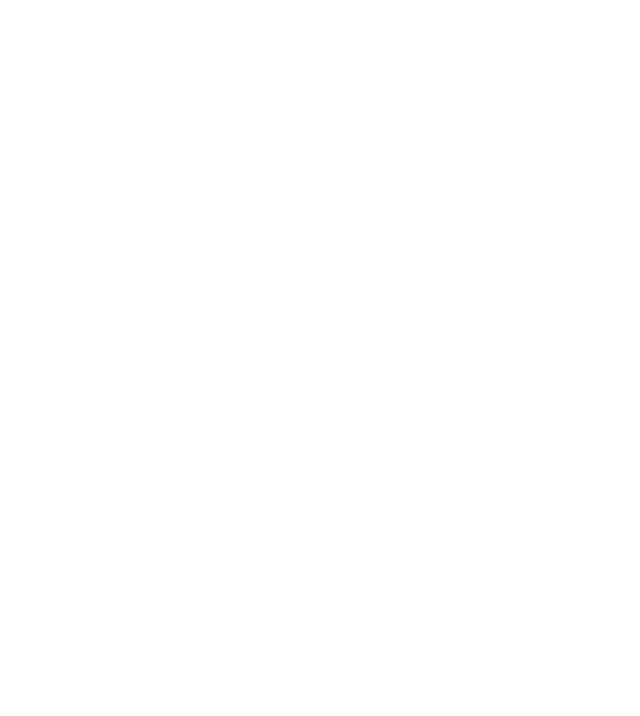
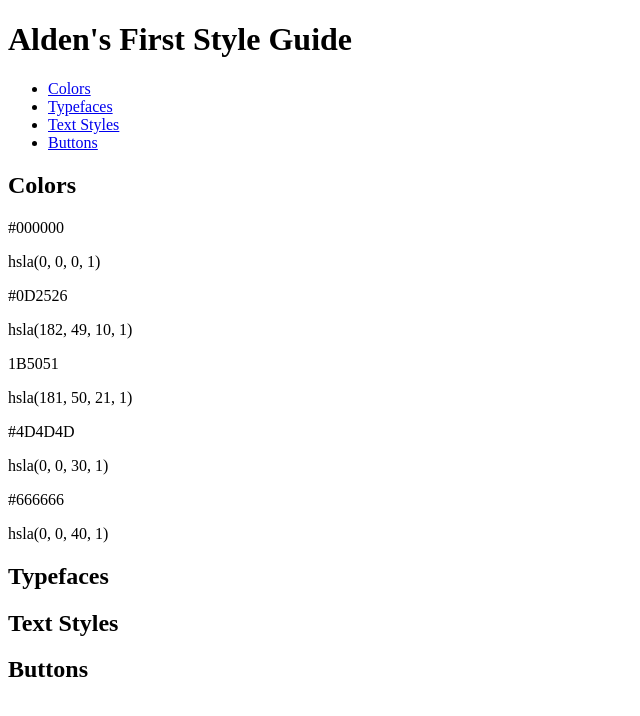
Before and after one commit to aldencobb/Early-Projects, a plain HTML site: page Alden's First Style Guide/index.html in a window 1280 px wide. Shown: the whole page, without its empty margins (0-640 px from the left). Drawn offline with Linux system fonts and the light colour scheme.

Commit message:
Body Sections outlined; color sections finished

```diff
--- a/Alden's First Style Guide/index.html
+++ b/Alden's First Style Guide/index.html
@@ -7,7 +7,73 @@
             <link href="resources/styles.css" rel="stylesheet" type="text/css">
 
         </head>
+        <body>
+            <!--Header/navbar-->
+            <header>
+                <h1>Alden's First Style Guide</h1>
+                <nav>
+                    <ul>
+                     <li><a href="#target-colors">Colors</a>
+                     </li>
+                        <li>
+                        <a href="#target-typefaces">Typefaces</a>
+                        </li>
+                        <li>
+                        <a href="#target-textstyles">Text Styles</a>
+                        </li>
+                        <li><a href="#target-buttons">Buttons</a>
+                        </li>
+                    </ul>
+                </nav>
+            </header>
 
+            <!--Beginning of first section; anchors needed throughout for internal links-->
+            <a class="anchor" name="target-colors"></a>
+            <section id="colors">
+                <h2>Colors</h2>
+                <div class="colorbox" id="color-1">
+                    <p class="color-hex">#000000</p>
+                    <p class="color-hsla">hsla(0, 0, 0, 1)</p>
+                </div>
+                <div class="colorbox" id="color-2">
+                    <p class="color-hex">#0D2526</p>
+                    <p class="color-hsla">hsla(182, 49, 10, 1)</p>
+                </div>
+                <div class="colorbox" id="color-3">
+                    <p class="color-hex">1B5051</p>
+                    <p class="color-hsla">hsla(181, 50, 21, 1)</p>
+                </div>
+                <div class="colorbox" id="color-4">
+                    <p class="color-hex">#4D4D4D</p>
+                    <p class="color-hsla">hsla(0, 0, 30, 1)</p>
+                </div>
+                <div class="colorbox" id="color-5">
+                    <p class="color-hex">#666666</p>
+                    <p class="color-hsla">hsla(0, 0, 40, 1)</p>
+                </div>
+
+            </section>
+            <!--Beginning of Typefaces-->
+            <a class="anchor" name="target-typefaces"></a>
+            <section id="typefaces">
+                <h2>Typefaces</h2>
+            </section>
+            <!--Beginning of Text Style Examples-->
+            <a class="anchor" name="target-textstyles"></a>
+            <section id="textstyles">
+                <h2>Text Styles</h2>
+            </section>
+            <!--Beginning of Buttons-->
+            <a class="anchor" name="target-buttons"></a>
+            <section id="buttons">
+                <h2>Buttons</h2>
+            </section>
+
+
+
+
+
+        </body>
 
 
 
```
